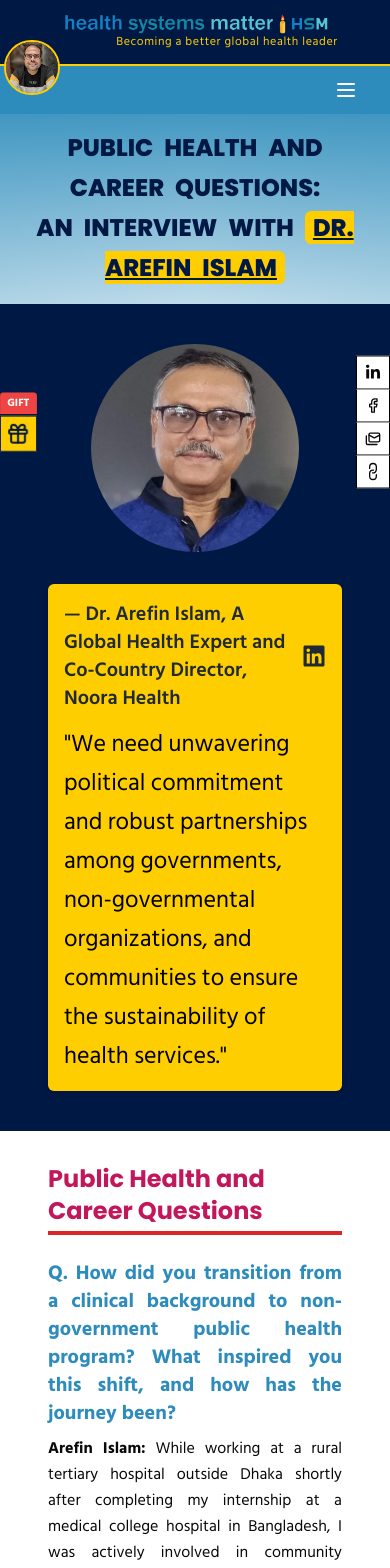
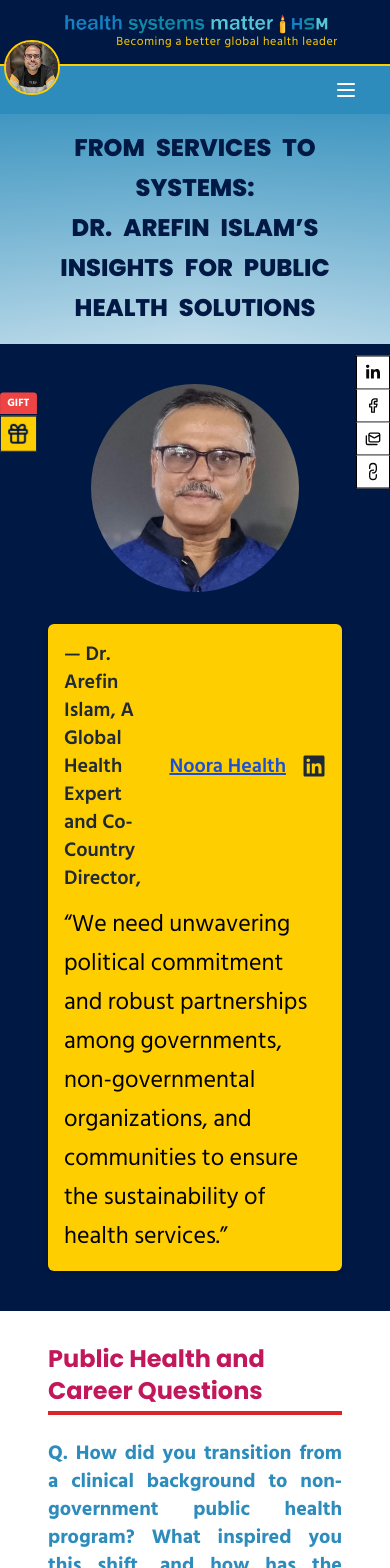
Before and after one commit to Muhammad-AIUB/HSM, a Next.js app: page /interview/global-health-expert-and-co-country-director in a window 390 px wide. Shown: the top 1568 px of the page. Built offline with nearby package versions, Linux system fonts and the light colour scheme.

Commit message:
Restore circular profile image for Dr. Arefin Islam on detail page; keep card image zoomed out

```diff
--- a/app/interview/global-health-expert-and-co-country-director/page.tsx
+++ b/app/interview/global-health-expert-and-co-country-director/page.tsx
@@ -12,15 +12,7 @@ const GlobalHealthExpertAndCoCountryDirector = () => {
               className="text-2xl md:text-[30px] uppercase font-extrabold text-[#001844] leading-10"
               style={{ wordSpacing: "0.4rem" }}
             >
-              Public Health and Career Questions: <br /> An Interview with {" "}
-              <a
-                href="https://www.linkedin.com/in/nh2468/"
-                target="_blank"
-                rel="noopener noreferrer"
-                className="text-[#001844] underline font-extrabold bg-[#FFCE00] px-2 rounded-md"
-              >
-                Dr. Arefin Islam
-              </a>
+              From Services to Systems: <br /> Dr. Arefin Islam’s Insights for Public Health Solutions
             </h1>
           </div>
         </div>
@@ -29,8 +21,14 @@ const GlobalHealthExpertAndCoCountryDirector = () => {
       <section className="relative w-full bg-white">
         <div className="bg-[#001844] py-10 px-12 sm:px-8 lg:px-16">
           <div className="max-w-5xl mx-auto flex flex-col sm:flex-row items-center justify-center sm:items-center gap-8">
-            {/* Circular Image */}
-            <div className="w-52 h-52 shrink-0 rounded-full overflow-hidden ">
+            {/* Circular Image with focusable link */}
+            <a
+              href="/images/blog-interview/interview/arefin-islam.jpg"
+              target="_blank"
+              rel="noopener noreferrer"
+              className="w-52 h-52 shrink-0 rounded-full overflow-hidden block focus:outline-none focus:ring-4 focus:ring-[#FFCE00]"
+              tabIndex={0}
+            >
               <Image
                 src="/images/blog-interview/interview/arefin-islam.jpg"
                 alt="Dr. Arefin Islam"
@@ -38,11 +36,11 @@ const GlobalHealthExpertAndCoCountryDirector = () => {
                 height={500}
                 className="object-cover w-full h-full"
               />
-            </div>
+            </a>
 
-            <div className="bg-[#FFCE00] max-w-5xl text-black p-4 sm:p-6 rounded-md shadow-md">
+            <div className="bg-[#FFCE00] max-w-6xl w-full text-black p-4 sm:p-6 rounded-md shadow-md">
               <p className="text-xl font-semibold text-gray-800 mb-3 flex items-center gap-4">
-                — Dr. Arefin Islam, A Global Health Expert and Co-Country Director, Noora Health
+                — Dr. Arefin Islam, A Global Health Expert and Co-Country Director,<span style={{ whiteSpace: 'nowrap' }}> <a href="https://noorahealth.org/" target="_blank" rel="noopener noreferrer" className="text-blue-700 underline">Noora Health</a></span>
                 <a
                   href="https://www.linkedin.com/in/nh2468/"
                   target="_blank"
@@ -53,7 +51,7 @@ const GlobalHealthExpertAndCoCountryDirector = () => {
                 </a>
               </p>
               <p className=" text-2xl md:text-[28px]  font-base leading-relaxed text-left">
-                "We need unwavering political commitment and robust partnerships among governments, non-governmental organizations, and communities to ensure the sustainability of health services."
+                “We need unwavering political commitment and robust partnerships among governments, non-governmental organizations, and communities to ensure the sustainability of health services.”
               </p>
             </div>
           </div>
--- a/app/interview/page.tsx
+++ b/app/interview/page.tsx
@@ -118,7 +118,7 @@ const interviews = [
   },
   {
     id: 9,
-    title: "Public Health and Career Questions: An Interview with Dr. Arefin Islam",
+    title: "From Services to Systems: Dr. Arefin Islam’s Insights for Public Health Solutions",
     date: "July 10, 2025",
     description:
       "Dr. Arefin Islam, A Global Health Expert and Co-Country Director at Noora Health, shares insights on maternal and child health, health systems strengthening, and career guidance for public health professionals.",
@@ -216,6 +216,15 @@ const InterviewPage = () => {
                       href={`/interview/${interview.slug}`}
                       className="flex flex-col h-full overflow-hidden" // Added overflow-hidden
                     >
+                      {interview.slug === "global-health-expert-and-co-country-director" ? (
+                        <Image
+                          src={interview.image}
+                          alt={interview.title}
+                          width={500}
+                          height={400}
+                          className="w-full h-72 object-contain bg-[#f3f3f3] hover:scale-105 hover:opacity-90 transition-transform duration-300 object-top"
+                        />
+                      ) : (
                         <Image
                           src={interview.image}
                           alt={interview.title}
@@ -223,6 +232,7 @@ const InterviewPage = () => {
                           height={300}
                           className="w-full h-56 object-cover hover:scale-105 hover:opacity-90 transition-transform duration-300 object-top"
                         />
+                      )}
                       {/* Date pill */}
                       <div className="absolute top-0 left-0 z-20 bg-white/90 dark:bg-gray-800/90 px-3 py-1 rounded-full text-xs font-medium text-[#01748D] shadow-md backdrop-blur-sm mt-4 ml-4">
                         {interview.date}
```
Lines whose indentation alone changed are shown as unchanged.
